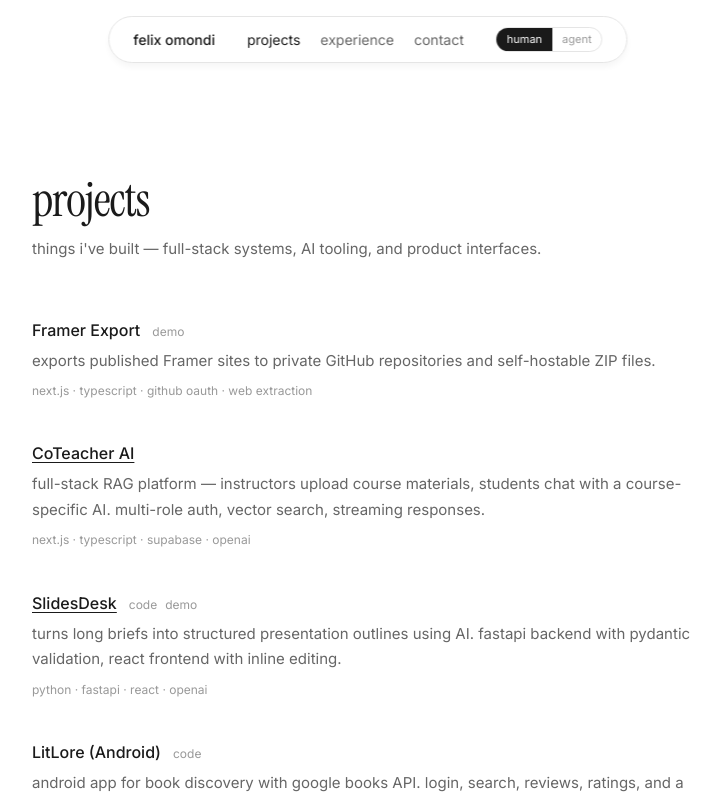
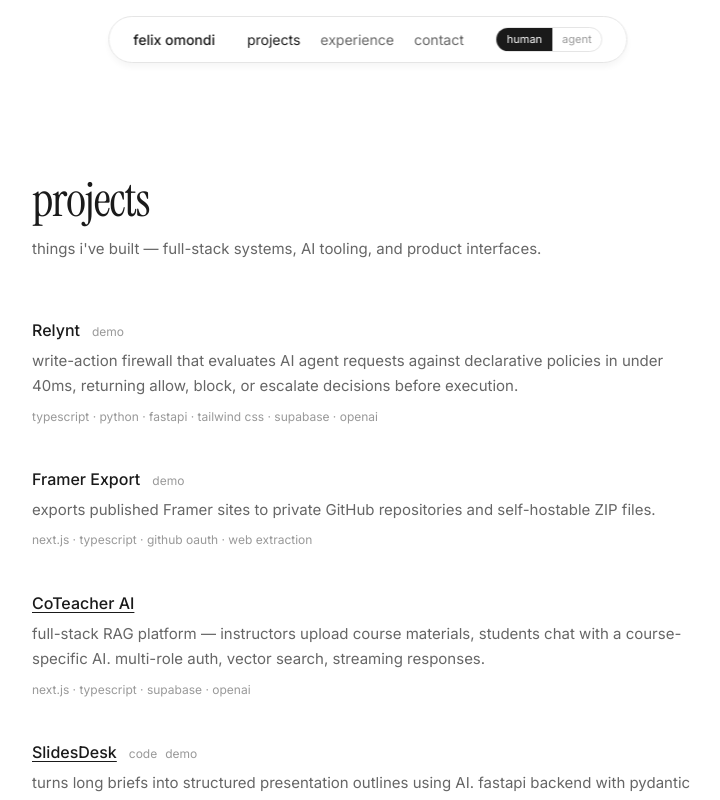
Before and after one commit to Felomondi/gen_ai_pw, a Next.js app in the folder my-ai-portfolio/: page /projects in a window 1280 px wide. Shown: the top 800 px of the page, without its empty margins (272-992 px from the left). Built offline with nearby package versions, Linux system fonts and the light colour scheme.

Commit message:
Add Relynt to portfolio projects

```diff
--- a/my-ai-portfolio/app/projects/page.tsx
+++ b/my-ai-portfolio/app/projects/page.tsx
@@ -5,6 +5,15 @@
 import AgentProjectsPage from "@/components/agent/AgentProjectsPage";
 
 const projects = [
+  {
+    title: "Relynt",
+    slug: null,
+    description: "write-action firewall that evaluates AI agent requests against declarative policies in under 40ms, returning allow, block, or escalate decisions before execution.",
+    tags: ["typescript", "python", "fastapi", "tailwind css", "supabase", "openai"],
+    githubUrl: null,
+    liveUrl: "https://relynt.vercel.app/",
+    hasDetailPage: false,
+  },
   {
     title: "Framer Export",
     slug: null,
--- a/my-ai-portfolio/components/agent/AgentProjectsPage.tsx
+++ b/my-ai-portfolio/components/agent/AgentProjectsPage.tsx
@@ -3,6 +3,14 @@
 import { AgentBlock, ScanLine, AsciiArt, BridgertonNote } from "./AgentBlock";
 
 const projects = [
+  {
+    title: "Relynt",
+    description:
+      "Write-action firewall that evaluates AI agent requests against declarative policies in under 40ms, returning allow, block, or escalate decisions before execution.",
+    tags: ["typescript", "python", "fastapi", "tailwind css", "supabase", "openai"],
+    github: null,
+    live: "https://relynt.vercel.app/",
+  },
   {
     title: "Framer Export",
     description:
```
